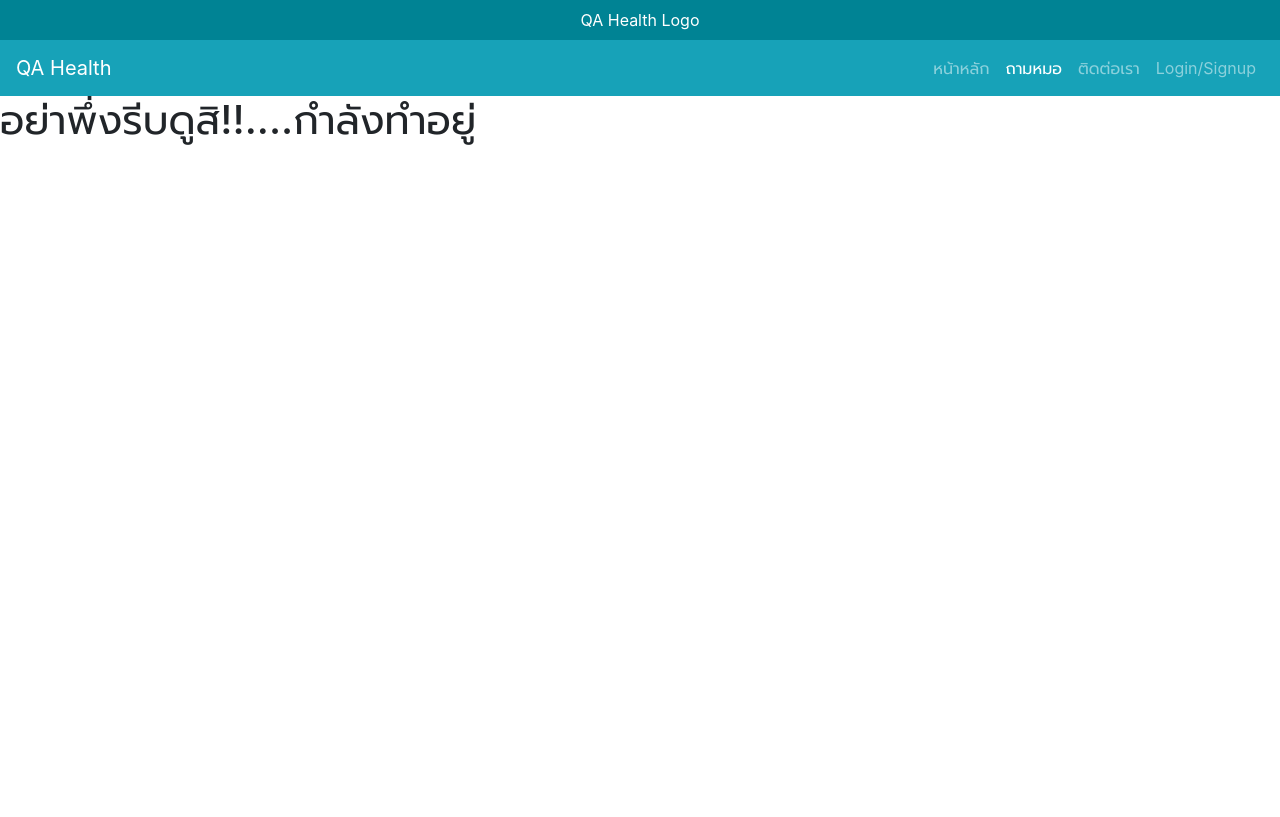
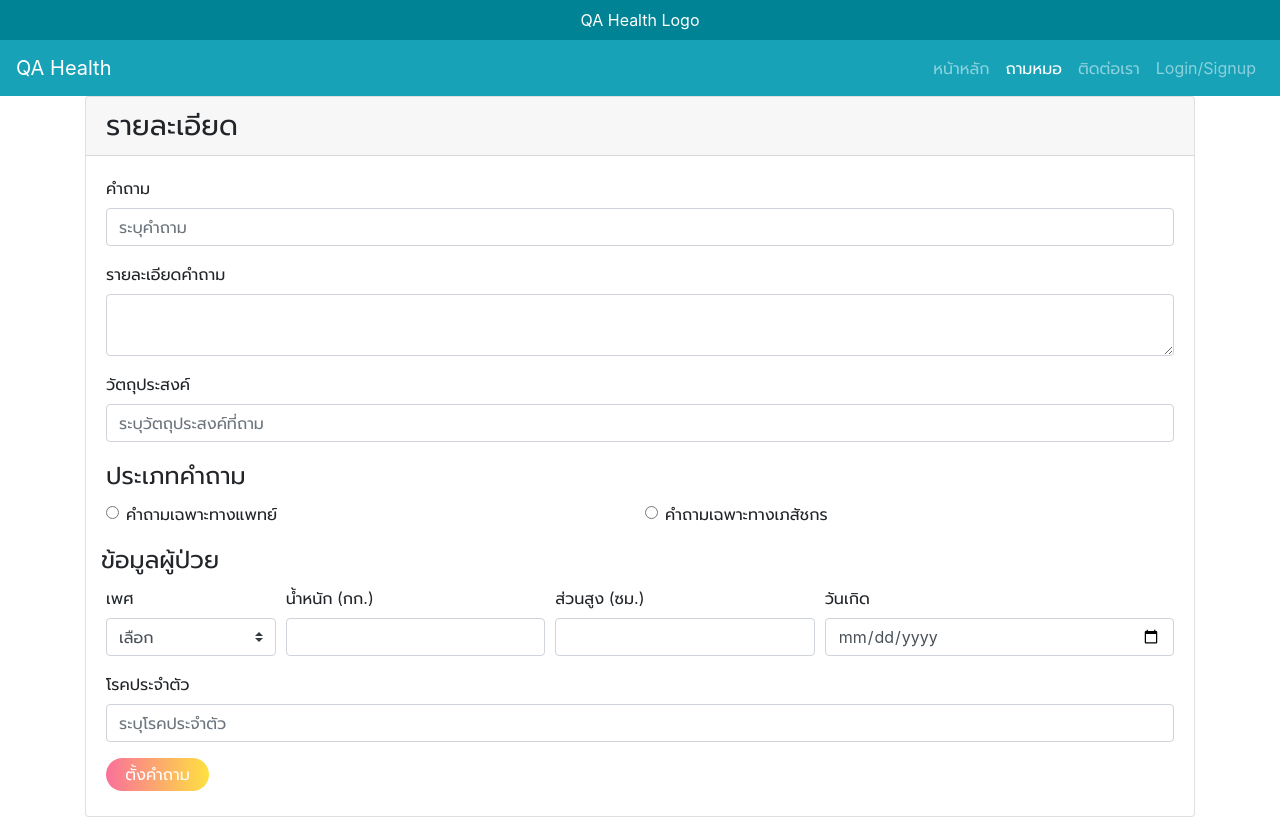
Before and after one commit to Chaloemphisit/QAHealth-ReactJS, a React (Create React App) app: page /ask in a window 1280 px wide. Built offline with nearby package versions, Linux system fonts and the light colour scheme.

Commit message:
add Ask Page

```diff
--- a/src/containers/App.js
+++ b/src/containers/App.js
@@ -2,6 +2,7 @@ import React, { Component } from 'react';
 import { Link } from 'react-router-dom'
 import Routing from '../routes'
 import '../css/style.css';
+
 
 import {
   Collapse,
--- /dev/null
+++ b/src/containers/Ask.js
@@ -0,0 +1,86 @@
+import React from 'react';
+
+import {
+  Card, CardHeader, CardBody, Col, Row, CustomInput, Form, FormGroup, Label, Input
+} from 'reactstrap';
+import { Link } from 'react-router-dom';
+
+export default class Ask extends React.Component {
+  render() {
+    return (
+      // Show Div Full Page => container-fluid
+      <div className="container ask-card">
+        <Card>
+          <CardHeader tag="h3">รายละเอียด</CardHeader>
+          <CardBody>
+            <Form>
+              <FormGroup>
+                <Label for="question">คำถาม</Label>
+                <Input type="text" name="question" id="question" placeholder="ระบุคำถาม" />
+              </FormGroup>
+              <FormGroup>
+                <Label for="detail">รายละเอียดคำถาม</Label>
+                <Input type="textarea" name="detail" id="detail" />
+              </FormGroup>
+              <FormGroup>
+                <Label for="objective">วัตถุประสงค์</Label>
+                <Input type="text" name="objective" id="question" placeholder="ระบุวัตถุประสงค์ที่ถาม" />
+              </FormGroup>
+              <FormGroup tag="fieldset">
+                <legend>ประเภทคำถาม</legend>
+                <Row form>
+                  <Col md={6} xs={12}>
+                    <FormGroup check>
+                      <Label check><Input type="radio" name="questionType" />{' '}คำถามเฉพาะทางแพทย์</Label>
+                    </FormGroup>
+                  </Col>
+                  <Col md={6} xs={12}>
+                    <FormGroup check>
+                      <Label check><Input type="radio" name="questionType" />{' '} คำถามเฉพาะทางเภสัชกร</Label>
+                    </FormGroup>
+                  </Col>
+                </Row>
+              </FormGroup>
+              <Row form>
+                <legend>ข้อมูลผู้ป่วย</legend>
+                <Col md={2}>
+                  <FormGroup>
+                    <Label for="gender">เพศ</Label>
+                    <CustomInput type="select" id="gender" name="customSelect">
+                      <option value="">เลือก</option>
+                      <option>ชาย</option>
+                      <option>หญิง</option>
+                    </CustomInput>
+                  </FormGroup>
+                </Col>
+                <Col md={3}>
+                  <FormGroup>
+                    <Label for="exampleState">น้ำหนัก (กก.)</Label>
+                    <Input type="text" name="state" id="weight" />
+                  </FormGroup>
+                </Col>
+                <Col md={3}>
+                  <FormGroup>
+                    <Label for="height">ส่วนสูง (ซม.)</Label>
+                    <Input type="text" name="height" id="height" />
+                  </FormGroup>
+                </Col>
+                <Col md={4}>
+                  <FormGroup>
+                    <Label for="birthDate">วันเกิด</Label>
+                    <Input type="date" name="birthDate" id="birthDate" />
+                  </FormGroup>
+                </Col>
+              </Row>
+              <FormGroup>
+                <Label for="congenitalDisease">โรคประจำตัว</Label>
+                <Input type="text" name="congenitalDisease" id="congenitalDisease" placeholder="ระบุโรคประจำตัว" />
+              </FormGroup>
+              <div className="button3"><Link to="/" className="back404page">ตั้งคำถาม</Link></div>
+            </Form>
+          </CardBody>
+        </Card>
+      </div>
+    );
+  }
+}
--- a/src/containers/Home.js
+++ b/src/containers/Home.js
@@ -1,7 +1,7 @@
 import React from 'react';
 
 import {
-  Row, Col, Card, CardBody, CardHeader, ListGroup, ListGroupItem
+  Row, Col, Card, CardBody
 } from 'reactstrap';
 import { SearchPanel, QuestionTabs } from '../components'
 
@@ -14,21 +14,7 @@ export default class Home extends React.Component {
           <Col xs="12"><SearchPanel /></Col>
         </Row>
         <Row>
-          <Col xs="0" md="4">
-            <Card>
-              <CardHeader tag="h3">ใส่บางอย่างตรงนี้</CardHeader>
-              <CardBody>
-                <ListGroup flush>
-                  <ListGroupItem tag="a" href="#">Cras justo odio</ListGroupItem>
-                  <ListGroupItem tag="a" href="#">Dapibus ac facilisis in</ListGroupItem>
-                  <ListGroupItem tag="a" href="#">Morbi leo risus</ListGroupItem>
-                  <ListGroupItem tag="a" href="#">Porta ac consectetur ac</ListGroupItem>
-                  <ListGroupItem tag="a" href="#">Vestibulum at eros</ListGroupItem>
-                </ListGroup>
-              </CardBody>
-            </Card>
-          </Col>
-          <Col xs="12" md="8">
+          <Col xs="12" md="12">
             <Card>
               <CardBody>
                 <QuestionTabs />
--- a/src/containers/Page404.js
+++ b/src/containers/Page404.js
@@ -7,7 +7,7 @@ export default class Page404 extends React.Component {
       <div id="main">
         <div class="fof">
           <h1>Error 404</h1>
-          <h3>No match found for <code>{window.location.pathname}</code></h3>
+          <h3>Nothing to see here, move along, move along...<code>{window.location.pathname}</code></h3>
           <div class="button3"><Link to="/" className="back404page">กลับหน้าหลัก</Link></div>
         </div>
       </div>
--- a/src/containers/index.js
+++ b/src/containers/index.js
@@ -1,3 +1,4 @@
 export { default as App } from './App'
 export {default as Home} from './Home'
 export {default as Page404} from './Page404'
+export {default as Ask} from './Ask'
--- a/src/css/style.css
+++ b/src/css/style.css
@@ -24,31 +24,32 @@ body {
     text-decoration: none;
 }
 
+/* Top bar Logo */
 
-/* Top bar Logo */
 .navbar-default {
     background-color: #008394;
     /* border-color: #E7E7E7; */
-
 }
 
-.link-none-underline{
+.link-none-underline {
     color: #FFFFFF;
 }
-.link-none-underline:hover{
+
+.link-none-underline:hover {
     color: #FFFFFF;
     text-decoration: none;
 }
 
 /* Rounded Button */
+
 .back404page {
     color: #FFFFFF;
-  }
-  .back404page:hover{
+}
+
+.back404page:hover {
     color: #FFFFFF;
     text-decoration: none;
-  }
-
+}
 
 div.button3 {
     display: inline-block;
@@ -120,10 +121,6 @@ div.button3:hover {
 }
 
 /*  */
-
-.test-text {
-    margin: 0 auto;
-}
 
 .field-container {
     position: relative;
@@ -300,7 +297,8 @@ div.button3:hover {
     width: 100%;
     height: 100%;
     font-size: 1.3em;
-    padding: 10px 20px;
+    padding: 10px 15px;
+    padding-right: 45px;
     background: white;
     border-radius: 3px;
     box-shadow: 0px 8px 15px rgba(75, 72, 72, 0.1);
--- a/src/routes/index.js
+++ b/src/routes/index.js
@@ -1,9 +1,8 @@
 import React from 'react'
 import { Switch, Route } from 'react-router-dom'
 
-import {Home, Page404} from '../containers'
+import {Home, Page404, Ask} from '../containers'
 
-const Ask = () => <h1 className="ml-auto">อย่าพึ่งรีบดูสิ!!....กำลังทำอยู่</h1>
 const ContactUs = () => <h1 >อย่าพึ่งรีบดูสิ!!....กำลังทำอยู่</h1>
 const LoginSignup = () => <h1 >อย่าพึ่งรีบดูสิ!!....กำลังทำอยู่</h1>
 
```
